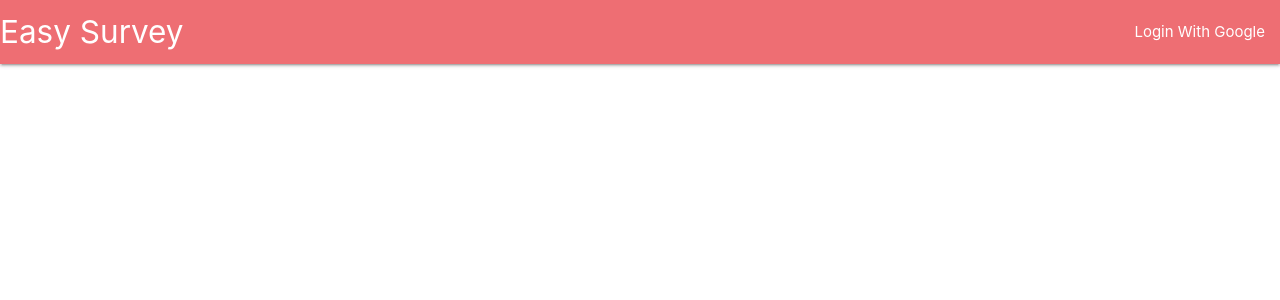
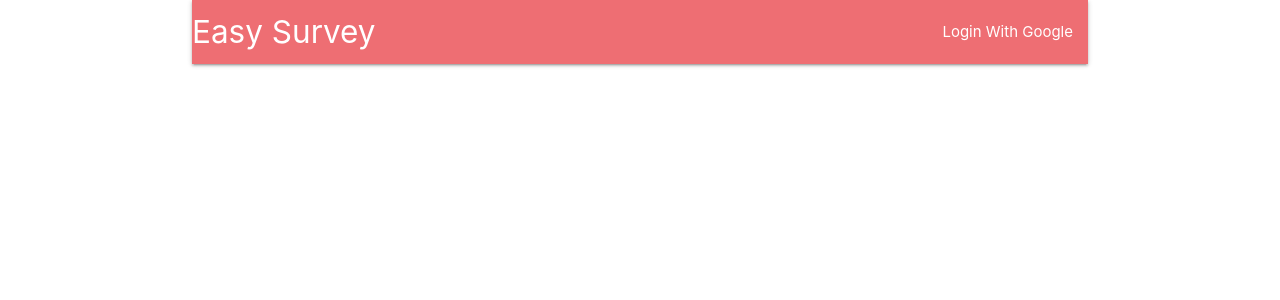
Before and after one commit to ramikhafagi96/Easy-Survey, a React (Create React App) app in the folder client/: page /surveys/new in a window 1280 px wide. Shown: the top 300 px of the page. Built offline with nearby package versions, Linux system fonts and the light colour scheme.

Commit message:
change from class to className

```diff
--- a/client/src/components/App.js
+++ b/client/src/components/App.js
@@ -4,7 +4,7 @@ import Header from './Header';
 
 const App = () => {
     return (
-        <div>
+        <div className="container">
             <BrowserRouter>
                 <div>
                     <Header />
--- a/client/src/components/Header.js
+++ b/client/src/components/Header.js
@@ -4,9 +4,9 @@ class Header extends Component {
     render() {
         return (
             <nav>
-                <div class="nav-wrapper">
-                    <a class="left brand-logo">Easy Survey</a>
-                    <ul id="nav-mobile" class="right">
+                <div className="nav-wrapper">
+                    <a className="left brand-logo">Easy Survey</a>
+                    <ul className="right">
                         <li>
                             <a>Login With Google</a>
                             </li>
```
